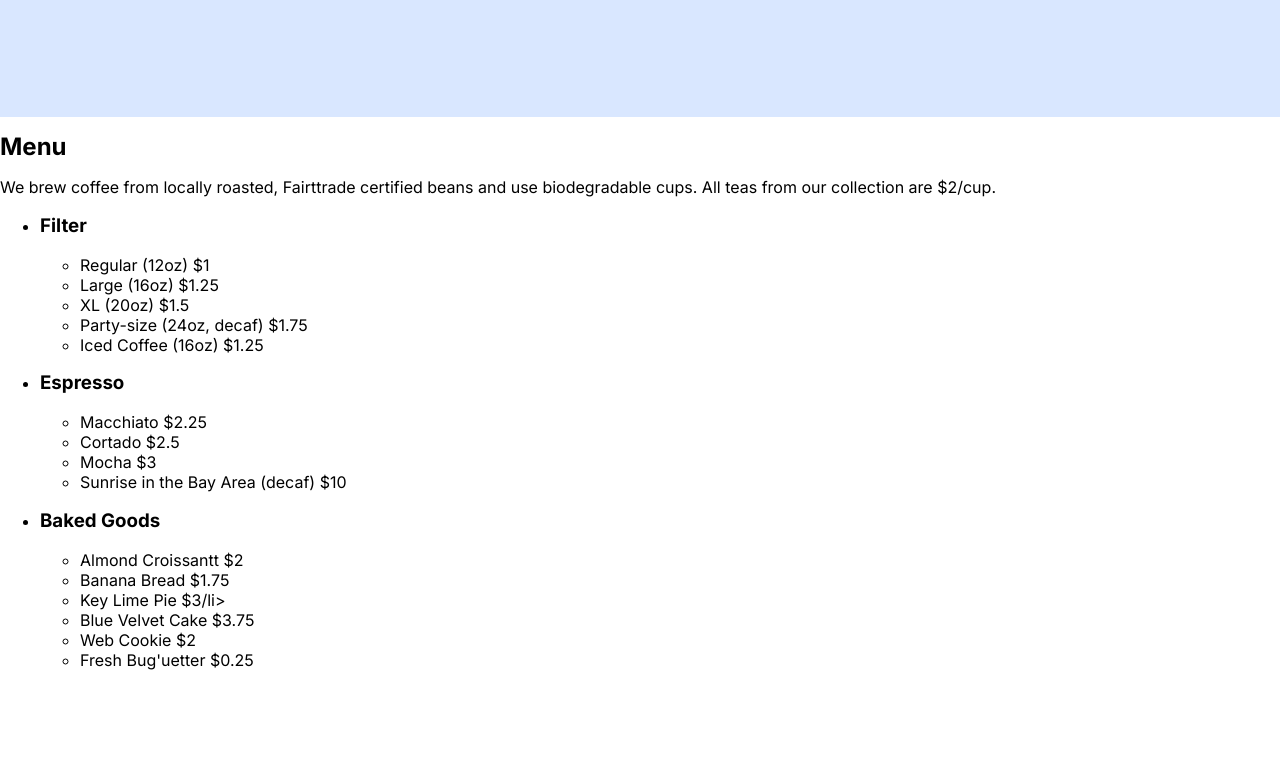
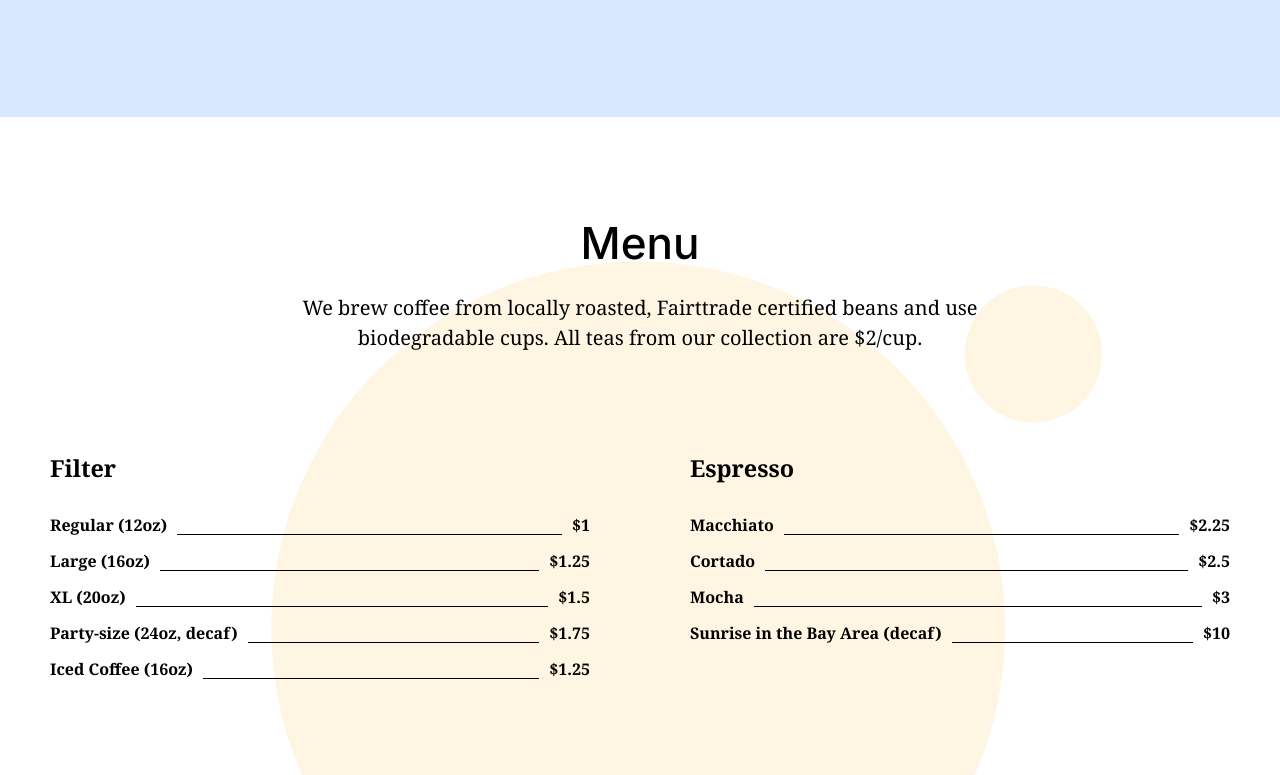
Before and after one commit to JC-codes/se_project_coffeeshop, a plain HTML site: page index.html in a window 1280 px wide. Shown: the part 2571-3346 px from the top of the page. Before the commit the page ends 3257 px from the top, so only its background shows below. Drawn offline with Linux system fonts and the light colour scheme.

Commit message:
New update for my project

```diff
--- /dev/null
+++ b/blocks/card.css
@@ -0,0 +1,31 @@
+.card {
+  width: 540px;
+}
+
+.card__title{
+  margin: 0 0 32px;
+}
+
+.card__list{
+  padding: 0;
+  margin: 0;
+  list-style-type: none;
+  display: flex;
+  flex-direction: column;
+  gap: 16px;
+
+}
+
+.card__list-item{
+  display: flex;
+  gap: 10px;
+  font-family: "Noto Serif", "Times New Roman";
+  font-size: 16px;
+  line-height: 20px;
+  margin: 0;
+}
+
+.card__list-item .card__list-divider{
+  flex-grow: 1;
+  border-bottom: 1px solid #000;
+}
--- a/blocks/menu.css
+++ b/blocks/menu.css
@@ -1,3 +1,38 @@
-.menu{
+.menu {
   background: center / cover no-repeat #fff url(../images/background_menu.svg);
+  padding: 100px 0;
+  display: flex;
+  flex-direction: column;
+  align-items: center;
 }
+
+.menu__title {
+  max-width: 780px;
+  margin: 0 0 24px;
+  font-weight: 500;
+  font-size: 44px;
+  line-height: 52px;
+}
+
+.menu__subtitle {
+  font-family: "Noto Serif", "Times New Roman";
+  font-size: 20px;
+  line-height: 30px;
+  text-align: center;
+  max-width: 780px;
+  margin: 0 0 100px;
+}
+
+.menu__cards {
+  font-family: "Noto Serif", "Times New Roman";
+  font-weight: bold;
+  font-size: 20px;
+  line-height: 30px;
+  margin: 0;
+  padding: 0;
+  list-style-type: none;
+  display: flex;
+  flex-wrap: wrap;
+  gap: 100px;
+  justify-content: center;
+}
--- a/pages/index.css
+++ b/pages/index.css
@@ -5,3 +5,5 @@
 @import url("../blocks/recipes.css");
 @import url("../blocks/reservation.css");
 @import url("../blocks/form.css");
+@import url("../blocks/menu.css");
+@import url("../blocks/card.css");
```
